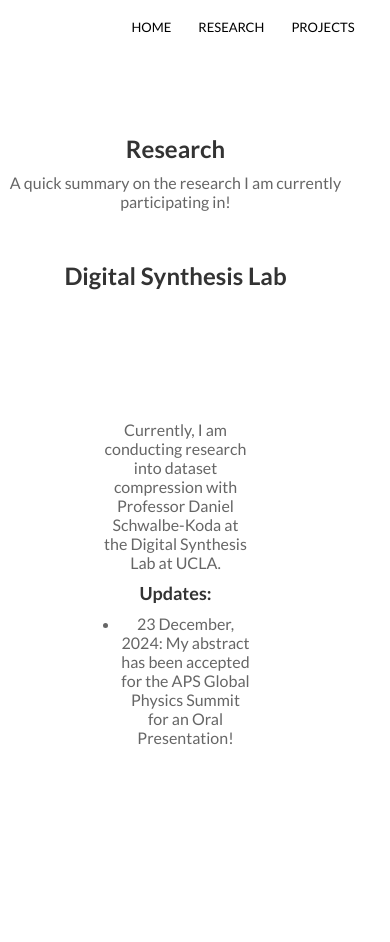
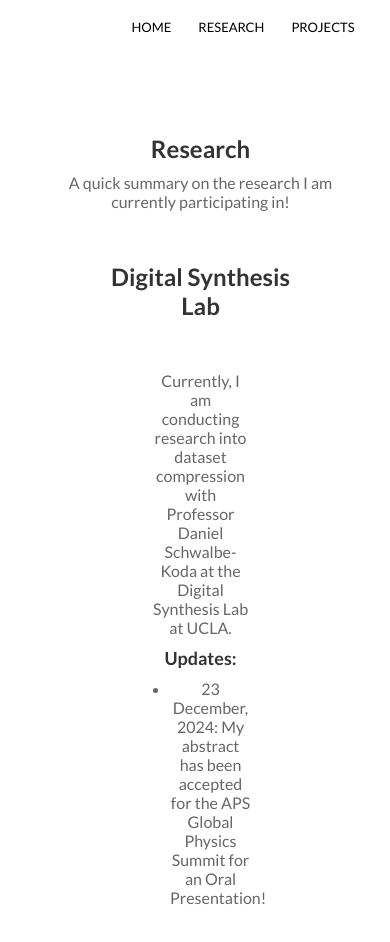
Before and after one commit to IronMerc-spec/yubenjamin2022.github.io, a plain HTML site: page research.html in a window 390 px wide. Before the commit the page ends 844 px from the top, so only its background shows below. Drawn offline with Linux system fonts and the light colour scheme.

Commit message:
Centering

```diff
--- a/style.css
+++ b/style.css
@@ -156,6 +156,8 @@ nav{
     font-size: clamp(1.5rem, 3vw, 2.5rem); /* Responsive title font size */
     color: #333;
     margin-bottom: 10px;
+    text-align:center;
+    margin-left:50px;
   }
 
   .title p{
@@ -163,6 +165,8 @@ nav{
     font-size: clamp(1rem, 1.5vw, 1.2rem); /* Responsive text font size */
     color: #666;
     font:size 8px;
+    text-align:center;
+    margin-left:50px;
   }
 
   /* Media Queries for Smaller Screens */
@@ -174,10 +178,13 @@ nav{
 
     .content {
       text-align: center; /* Center align text for smaller screens */
+      margin-left:50px;
     }
 
     .left-section h1 {
       font-size: clamp(1.5rem, 3vw, 2.5rem); /* Slightly smaller on small screens */
+      margin-bottom:-60px;
+      margin-left:50px;
     }
 
     .title h1 {
```
